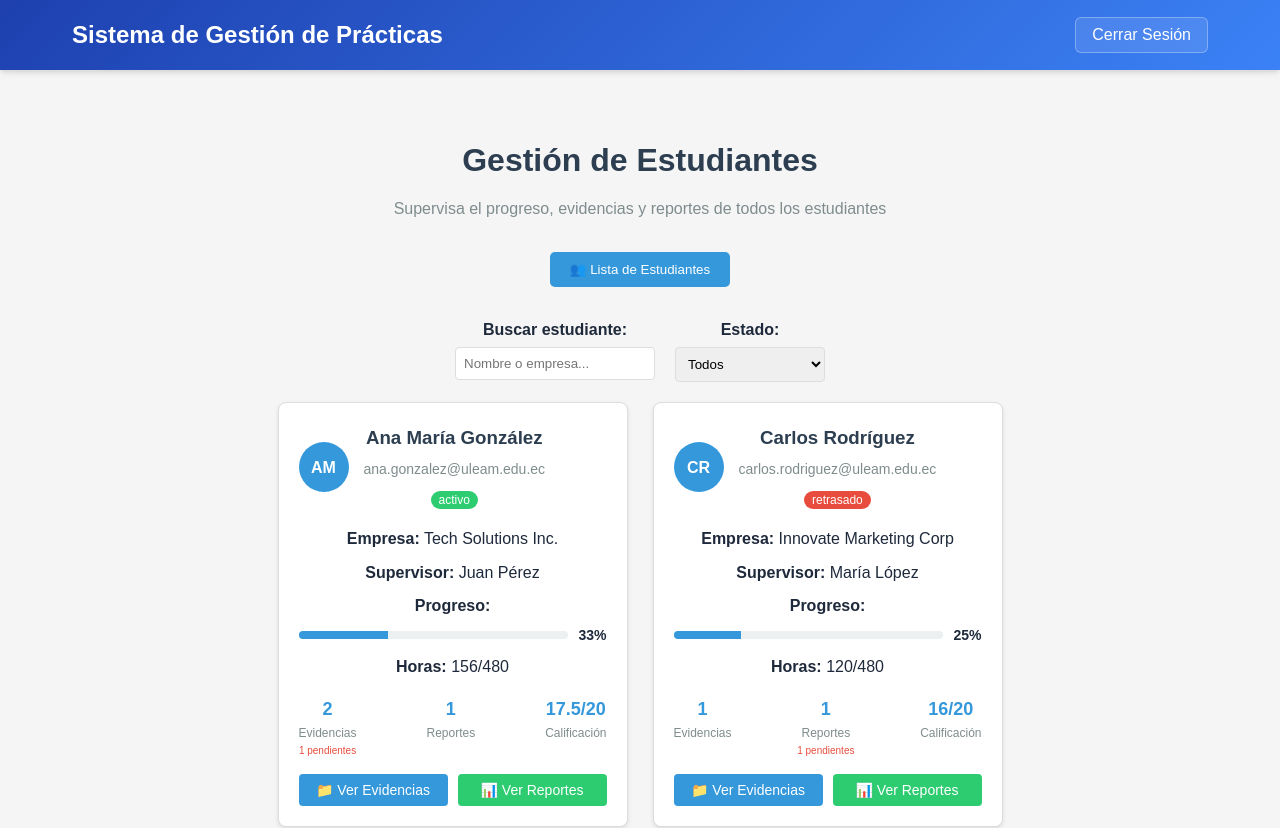
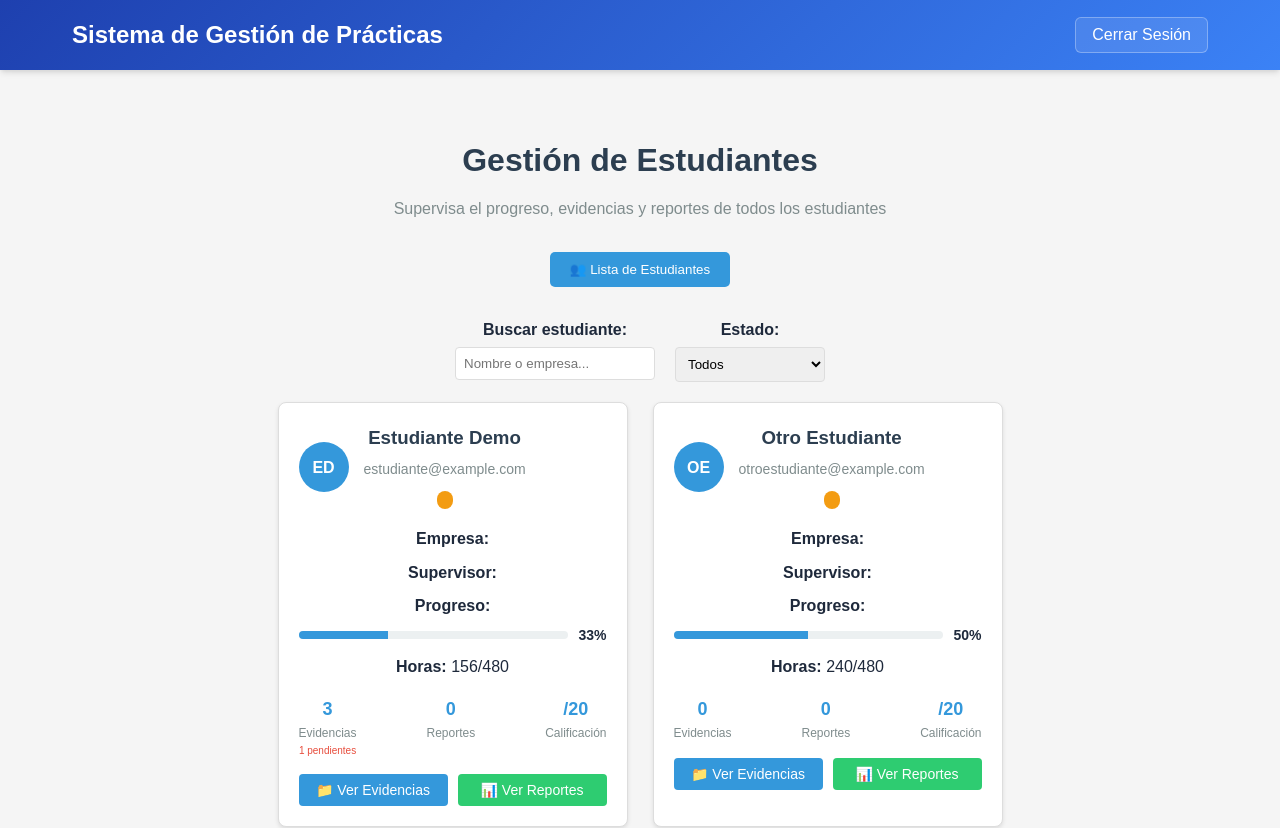
Before and after one commit to artuconstan/Web-Frame, a React (Vite) app: page /gestion-estudiantes in a window 1280 px wide. Shown: the top 828 px of the page. Built offline with nearby package versions, Linux system fonts and the light colour scheme; sample sign-in values are in the browser's storage.

Commit message:
Actualizacion de Gestion de Estudiantes con DataContext

```diff
--- a/src/pages/GestionEstudiantes.jsx
+++ b/src/pages/GestionEstudiantes.jsx
@@ -1,95 +1,13 @@
 "use client"
 
 import { useState } from "react"
+import { useData } from "../contexts/DataContext" // Importa useData
 
 const GestionEstudiantes = () => {
   console.log("GestionEstudiantes se está renderizando")
 
-  // Datos de prueba directos para evitar problemas de contexto
-  const estudiantes = [
-    {
-      id: 1,
-      nombre: "Ana María González",
-      email: "ana.gonzalez@uleam.edu.ec",
-      estado: "activo",
-      empresa: "Tech Solutions Inc.",
-      supervisor: "Juan Pérez",
-      horasCompletadas: 156,
-      horasRequeridas: 480,
-      calificacion: 17.5,
-      evidencias: [
-        {
-          id: 1,
-          titulo: "Diseño de Base de Datos",
-          descripcion: "Diseño completo de la base de datos del proyecto",
-          tipo: "documento",
-          archivo: "diseno_bd.pdf",
-          fechaSubida: "2024-07-10",
-          estado: "aprobada",
-          comentarios: "Excelente trabajo en la normalización.",
-        },
-        {
-          id: 2,
-          titulo: "Implementación de API REST",
-          descripcion: "Desarrollo de endpoints para la API",
-          tipo: "documento",
-          archivo: "api_rest.zip",
-          fechaSubida: "2024-07-15",
-          estado: "pendiente",
-          comentarios: "",
-        },
-      ],
-      reportes: [
-        {
-          id: 1,
-          titulo: "Reporte Semanal - Semana 1",
-          tipo: "semanal",
-          periodo: "01/07/2024 - 07/07/2024",
-          fechaGeneracion: "2024-07-07",
-          horasRegistradas: 40,
-          actividades: 5,
-          estado: "aprobado",
-          comentarios: "Buen resumen, sigue así.",
-        },
-      ],
-    },
-    {
-      id: 2,
-      nombre: "Carlos Rodríguez",
-      email: "carlos.rodriguez@uleam.edu.ec",
-      estado: "retrasado",
-      empresa: "Innovate Marketing Corp",
-      supervisor: "María López",
-      horasCompletadas: 120,
-      horasRequeridas: 480,
-      calificacion: 16.0,
-      evidencias: [
-        {
-          id: 3,
-          titulo: "Análisis de Mercado",
-          descripcion: "Estudio de mercado para campaña digital",
-          tipo: "presentacion",
-          archivo: "analisis_mercado.pptx",
-          fechaSubida: "2024-07-01",
-          estado: "aprobada",
-          comentarios: "Muy detallado y bien estructurado.",
-        },
-      ],
-      reportes: [
-        {
-          id: 2,
-          titulo: "Reporte Mensual - Julio",
-          tipo: "mensual",
-          periodo: "01/07/2024 - 31/07/2024",
-          fechaGeneracion: "2024-07-31",
-          horasRegistradas: 120,
-          actividades: 8,
-          estado: "pendiente",
-          comentarios: "",
-        },
-      ],
-    },
-  ]
+  // Usa el hook useData para obtener los estudiantes y las funciones de actualización
+  const { estudiantes, actualizarEstadoEvidencia, actualizarEstadoReporte } = useData()
 
   const [estudianteSeleccionado, setEstudianteSeleccionado] = useState(null)
   const [vistaActual, setVistaActual] = useState("lista")
@@ -104,24 +22,71 @@ const GestionEstudiantes = () => {
     return coincideNombre && coincideEstado
   })
 
-  const aprobarEvidencia = (estudianteId, evidenciaId) => {
-    alert("Evidencia aprobada exitosamente")
+  // Funciones para interactuar con el DataContext
+  const handleAprobarEvidencia = (estudianteId, evidenciaId) => {
+    actualizarEstadoEvidencia(estudianteId, evidenciaId, "aprobada", "")
+    alert("Evidencia aprobada exitosamente.")
+    // Opcional: Actualizar el estudiante seleccionado para reflejar el cambio inmediatamente
+    setEstudianteSeleccionado((prev) => {
+      if (!prev) return null
+      const updatedEvidencias = prev.evidencias.map((e) =>
+        e.id === evidenciaId ? { ...e, estado: "aprobada", comentarios: "" } : e,
+      )
+      return { ...prev, evidencias: updatedEvidencias }
+    })
   }
 
-  const rechazarEvidencia = (estudianteId, evidenciaId) => {
+  const handleRechazarEvidencia = (estudianteId, evidenciaId) => {
     const comentario = prompt("Ingresa un comentario para el rechazo:")
     if (comentario) {
-      alert("Evidencia rechazada con comentarios")
+      actualizarEstadoEvidencia(estudianteId, evidenciaId, "rechazada", comentario)
+      alert("Evidencia rechazada con comentarios.")
+      // Opcional: Actualizar el estudiante seleccionado para reflejar el cambio inmediatamente
+      setEstudianteSeleccionado((prev) => {
+        if (!prev) return null
+        const updatedEvidencias = prev.evidencias.map((e) =>
+          e.id === evidenciaId ? { ...e, estado: "rechazada", comentarios: comentario } : e,
+        )
+        return { ...prev, evidencias: updatedEvidencias }
+      })
     }
   }
 
-  const aprobarReporte = (estudianteId, reporteId) => {
-    alert("Reporte aprobado exitosamente")
+  const handleSolicitarCorreccionesEvidencia = (estudianteId, evidenciaId) => {
+    const comentario = prompt("Ingresa las correcciones solicitadas:")
+    if (comentario) {
+      actualizarEstadoEvidencia(estudianteId, evidenciaId, "requiere_correcciones", comentario)
+      alert("Correcciones solicitadas para la evidencia.")
+      // Opcional: Actualizar el estudiante seleccionado para reflejar el cambio inmediatamente
+      setEstudianteSeleccionado((prev) => {
+        if (!prev) return null
+        const updatedEvidencias = prev.evidencias.map((e) =>
+          e.id === evidenciaId ? { ...e, estado: "requiere_correcciones", comentarios: comentario } : e,
+        )
+        return { ...prev, evidencias: updatedEvidencias }
+      })
+    }
+  }
+
+  const handleAprobarReporte = (estudianteId, reporteId) => {
+    actualizarEstadoReporte(estudianteId, reporteId, "aprobado", "")
+    alert("Reporte aprobado exitosamente.")
+    // Opcional: Actualizar el estudiante seleccionado para reflejar el cambio inmediatamente
+    setEstudianteSeleccionado((prev) => {
+      if (!prev) return null
+      const updatedReportes = prev.reportes.map((r) =>
+        r.id === reporteId ? { ...r, estado: "aprobado", comentarios: "" } : r,
+      )
+      return { ...prev, reportes: updatedReportes }
+    })
   }
 
   const getIconoTipo = (tipo) => {
     switch (tipo) {
       case "documento":
+      case "informe":
+      case "certificado":
+      case "otro":
         return "📄"
       case "imagen":
         return "🖼️"
@@ -132,7 +97,7 @@ const GestionEstudiantes = () => {
       case "semanal":
         return "📅"
       case "mensual":
-        return "📊"
+        return "📈"
       case "evaluacion":
         return "📋"
       case "final":
@@ -140,6 +105,46 @@ const GestionEstudiantes = () => {
       default:
         return "📄"
     }
+  }
+
+  // Si no hay estudiantes cargados, muestra un mensaje de carga
+  if (!estudiantes) {
+    return (
+      <div
+        style={{
+          display: "flex",
+          flexDirection: "column",
+          alignItems: "center",
+          justifyContent: "center",
+          minHeight: "80vh",
+          color: "#555",
+          fontSize: "1.2rem",
+        }}
+      >
+        <div
+          style={{
+            border: "6px solid #f3f3f3",
+            borderTop: "6px solid #3498db",
+            borderRadius: "50%",
+            width: "50px",
+            height: "50px",
+            animation: "spin 1s linear infinite",
+            marginBottom: "20px",
+          }}
+        ></div>
+        <p>Cargando información de estudiantes...</p>
+        <style jsx>{`
+          @keyframes spin {
+            0% {
+              transform: rotate(0deg);
+            }
+            100% {
+              transform: rotate(360deg);
+            }
+          }
+        `}</style>
+      </div>
+    )
   }
 
   return (
@@ -159,7 +164,7 @@ const GestionEstudiantes = () => {
       </div>
 
       {/* Navegación de vistas */}
-      <div style={{ marginBottom: "30px", display: "flex", gap: "10px", justifyContent: "center" }}>
+      <div style={{ marginBottom: "30px", display: "flex", gap: "10px", justifyContent: "center", flexWrap: "wrap" }}>
         <button
           style={{
             padding: "10px 20px",
@@ -168,8 +173,12 @@ const GestionEstudiantes = () => {
             backgroundColor: vistaActual === "lista" ? "#3498db" : "#ecf0f1",
             color: vistaActual === "lista" ? "white" : "#2c3e50",
             cursor: "pointer",
+            whiteSpace: "nowrap",
           }}
-          onClick={() => setVistaActual("lista")}
+          onClick={() => {
+            setVistaActual("lista")
+            setEstudianteSeleccionado(null) // Limpiar selección al volver a la lista
+          }}
         >
           👥 Lista de Estudiantes
         </button>
@@ -183,6 +192,7 @@ const GestionEstudiantes = () => {
                 backgroundColor: vistaActual === "evidencias" ? "#3498db" : "#ecf0f1",
                 color: vistaActual === "evidencias" ? "white" : "#2c3e50",
                 cursor: "pointer",
+                whiteSpace: "nowrap",
               }}
               onClick={() => setVistaActual("evidencias")}
             >
@@ -196,6 +206,7 @@ const GestionEstudiantes = () => {
                 backgroundColor: vistaActual === "reportes" ? "#3498db" : "#ecf0f1",
                 color: vistaActual === "reportes" ? "white" : "#2c3e50",
                 cursor: "pointer",
+                whiteSpace: "nowrap",
               }}
               onClick={() => setVistaActual("reportes")}
             >
@@ -209,7 +220,9 @@ const GestionEstudiantes = () => {
       {vistaActual === "lista" && (
         <div>
           {/* Filtros */}
-          <div style={{ marginBottom: "20px", display: "flex", gap: "20px", justifyContent: "center" }}>
+          <div
+            style={{ marginBottom: "20px", display: "flex", gap: "20px", justifyContent: "center", flexWrap: "wrap" }}
+          >
             <div>
               <label style={{ display: "block", marginBottom: "5px", fontWeight: "bold" }}>Buscar estudiante:</label>
               <input
@@ -255,10 +268,17 @@ const GestionEstudiantes = () => {
               margin: "0 auto",
             }}
           >
-            {estudiantesFiltrados.map((estudiante) => {
+            {estudiantesFiltrados.length === 0 ? (
+              <p style={{ textAlign: "center", gridColumn: "1 / -1", color: "#7f8c8d" }}>
+                No se encontraron estudiantes que coincidan con los filtros.
+              </p>
+            ) : (
+              estudiantesFiltrados.map((estudiante) => {
                 const progreso = Math.round((estudiante.horasCompletadas / estudiante.horasRequeridas) * 100)
-              const evidenciasPendientes = estudiante.evidencias.filter((e) => e.estado === "pendiente").length
-              const reportesPendientes = estudiante.reportes.filter((r) => r.estado === "pendiente").length
+                const evidenciasPendientes = (estudiante.evidencias || []).filter(
+                  (e) => e.estado === "pendiente",
+                ).length
+                const reportesPendientes = (estudiante.reportes || []).filter((r) => r.estado === "pendiente").length
 
                 return (
                   <div
@@ -300,7 +320,12 @@ const GestionEstudiantes = () => {
                             padding: "2px 8px",
                             borderRadius: "12px",
                             fontSize: "12px",
-                          backgroundColor: estudiante.estado === "activo" ? "#2ecc71" : "#e74c3c",
+                            backgroundColor:
+                              estudiante.estado === "activo"
+                                ? "#2ecc71"
+                                : estudiante.estado === "retrasado"
+                                  ? "#e74c3c"
+                                  : "#f39c12", // Completado o cualquier otro estado
                             color: "white",
                           }}
                         >
@@ -347,7 +372,7 @@ const GestionEstudiantes = () => {
                     <div style={{ display: "flex", justifyContent: "space-between", marginBottom: "15px" }}>
                       <div style={{ textAlign: "center" }}>
                         <div style={{ fontSize: "18px", fontWeight: "bold", color: "#3498db" }}>
-                        {estudiante.evidencias.length}
+                          {(estudiante.evidencias || []).length}
                         </div>
                         <div style={{ fontSize: "12px", color: "#7f8c8d" }}>Evidencias</div>
                         {evidenciasPendientes > 0 && (
@@ -356,7 +381,7 @@ const GestionEstudiantes = () => {
                       </div>
                       <div style={{ textAlign: "center" }}>
                         <div style={{ fontSize: "18px", fontWeight: "bold", color: "#3498db" }}>
-                        {estudiante.reportes.length}
+                          {(estudiante.reportes || []).length}
                         </div>
                         <div style={{ fontSize: "12px", color: "#7f8c8d" }}>Reportes</div>
                         {reportesPendientes > 0 && (
@@ -371,7 +396,7 @@ const GestionEstudiantes = () => {
                       </div>
                     </div>
 
-                  <div style={{ display: "flex", gap: "10px" }}>
+                    <div style={{ display: "flex", gap: "10px", flexWrap: "wrap" }}>
                       <button
                         style={{
                           flex: 1,
@@ -411,7 +436,8 @@ const GestionEstudiantes = () => {
                     </div>
                   </div>
                 )
-            })}
+              })
+            )}
           </div>
         </div>
       )}
@@ -438,7 +464,12 @@ const GestionEstudiantes = () => {
           </div>
 
           <div style={{ display: "grid", gridTemplateColumns: "repeat(auto-fit, minmax(300px, 1fr))", gap: "20px" }}>
-            {estudianteSeleccionado.evidencias.map((evidencia) => (
+            {(estudianteSeleccionado.evidencias || []).length === 0 ? (
+              <p style={{ textAlign: "center", gridColumn: "1 / -1", color: "#7f8c8d" }}>
+                Este estudiante no ha subido evidencias aún.
+              </p>
+            ) : (
+              estudianteSeleccionado.evidencias.map((evidencia) => (
                 <div
                   key={evidencia.id}
                   style={{
@@ -468,11 +499,13 @@ const GestionEstudiantes = () => {
                             ? "#2ecc71"
                             : evidencia.estado === "pendiente"
                               ? "#f39c12"
-                            : "#e74c3c",
+                              : evidencia.estado === "requiere_correcciones"
+                                ? "#ff7f50" // Color para correcciones
+                                : "#e74c3c", // Rechazada
                         color: "white",
                       }}
                     >
-                    {evidencia.estado}
+                      {evidencia.estado === "requiere_correcciones" ? "Correcciones" : evidencia.estado}
                     </span>
                   </div>
 
@@ -486,7 +519,12 @@ const GestionEstudiantes = () => {
 
                     {evidencia.comentarios && (
                       <div
-                      style={{ backgroundColor: "#f8f9fa", padding: "10px", borderRadius: "4px", marginBottom: "15px" }}
+                        style={{
+                          backgroundColor: "#f8f9fa",
+                          padding: "10px",
+                          borderRadius: "4px",
+                          marginBottom: "15px",
+                        }}
                       >
                         <strong>Comentarios:</strong>
                         <p style={{ margin: "5px 0 0 0", fontSize: "14px" }}>{evidencia.comentarios}</p>
@@ -504,21 +542,29 @@ const GestionEstudiantes = () => {
                         cursor: "pointer",
                         fontSize: "12px",
                       }}
+                      onClick={() => window.open(evidencia.url, "_blank")} // Abre el archivo en una nueva pestaña
                     >
                       👁️ Ver
                     </button>
-                  <button
+                    <a
+                      href={evidencia.url}
+                      download={evidencia.archivo}
                       style={{
                         padding: "6px 12px",
                         border: "1px solid #ddd",
                         borderRadius: "4px",
                         backgroundColor: "white",
+                        color: "inherit", // Para que el color del texto no cambie
+                        textDecoration: "none", // Para quitar el subrayado
                         cursor: "pointer",
                         fontSize: "12px",
+                        display: "flex",
+                        alignItems: "center",
+                        justifyContent: "center",
                       }}
                     >
                       📥 Descargar
-                  </button>
+                    </a>
                     {evidencia.estado === "pendiente" && (
                       <>
                         <button
@@ -531,9 +577,23 @@ const GestionEstudiantes = () => {
                             cursor: "pointer",
                             fontSize: "12px",
                           }}
-                        onClick={() => aprobarEvidencia(estudianteSeleccionado.id, evidencia.id)}
+                          onClick={() => handleAprobarEvidencia(estudianteSeleccionado.id, evidencia.id)}
                         >
                           ✅ Aprobar
+                        </button>
+                        <button
+                          style={{
+                            padding: "6px 12px",
+                            border: "none",
+                            borderRadius: "4px",
+                            backgroundColor: "#ff7f50", // Color para solicitar correcciones
+                            color: "white",
+                            cursor: "pointer",
+                            fontSize: "12px",
+                          }}
+                          onClick={() => handleSolicitarCorreccionesEvidencia(estudianteSeleccionado.id, evidencia.id)}
+                        >
+                          📝 Correcciones
                         </button>
                         <button
                           style={{
@@ -545,7 +605,7 @@ const GestionEstudiantes = () => {
                             cursor: "pointer",
                             fontSize: "12px",
                           }}
-                        onClick={() => rechazarEvidencia(estudianteSeleccionado.id, evidencia.id)}
+                          onClick={() => handleRechazarEvidencia(estudianteSeleccionado.id, evidencia.id)}
                         >
                           ❌ Rechazar
                         </button>
@@ -553,7 +613,8 @@ const GestionEstudiantes = () => {
                     )}
                   </div>
                 </div>
-            ))}
+              ))
+            )}
           </div>
         </div>
       )}
@@ -580,7 +641,12 @@ const GestionEstudiantes = () => {
           </div>
 
           <div style={{ display: "grid", gridTemplateColumns: "repeat(auto-fit, minmax(300px, 1fr))", gap: "20px" }}>
-            {estudianteSeleccionado.reportes.map((reporte) => (
+            {(estudianteSeleccionado.reportes || []).length === 0 ? (
+              <p style={{ textAlign: "center", gridColumn: "1 / -1", color: "#7f8c8d" }}>
+                Este estudiante no ha generado reportes aún.
+              </p>
+            ) : (
+              estudianteSeleccionado.reportes.map((reporte) => (
                 <div
                   key={reporte.id}
                   style={{
@@ -638,7 +704,7 @@ const GestionEstudiantes = () => {
                     </div>
                   </div>
 
-                <div style={{ display: "flex", gap: "10px" }}>
+                  <div style={{ display: "flex", gap: "10px", flexWrap: "wrap" }}>
                     <button
                       style={{
                         flex: 1,
@@ -649,6 +715,7 @@ const GestionEstudiantes = () => {
                         cursor: "pointer",
                         fontSize: "14px",
                       }}
+                      onClick={() => alert("Funcionalidad 'Ver Reporte' no implementada.")}
                     >
                       👁️ Ver
                     </button>
@@ -663,6 +730,7 @@ const GestionEstudiantes = () => {
                         cursor: "pointer",
                         fontSize: "14px",
                       }}
+                      onClick={() => alert("Funcionalidad 'Descargar Reporte' no implementada.")}
                     >
                       📥 Descargar
                     </button>
@@ -678,14 +746,15 @@ const GestionEstudiantes = () => {
                           cursor: "pointer",
                           fontSize: "14px",
                         }}
-                      onClick={() => aprobarReporte(estudianteSeleccionado.id, reporte.id)}
+                        onClick={() => handleAprobarReporte(estudianteSeleccionado.id, reporte.id)}
                       >
                         ✅ Aprobar
                       </button>
                     )}
                   </div>
                 </div>
-            ))}
+              ))
+            )}
           </div>
         </div>
       )}
```
Lines whose indentation alone changed are shown as unchanged.
